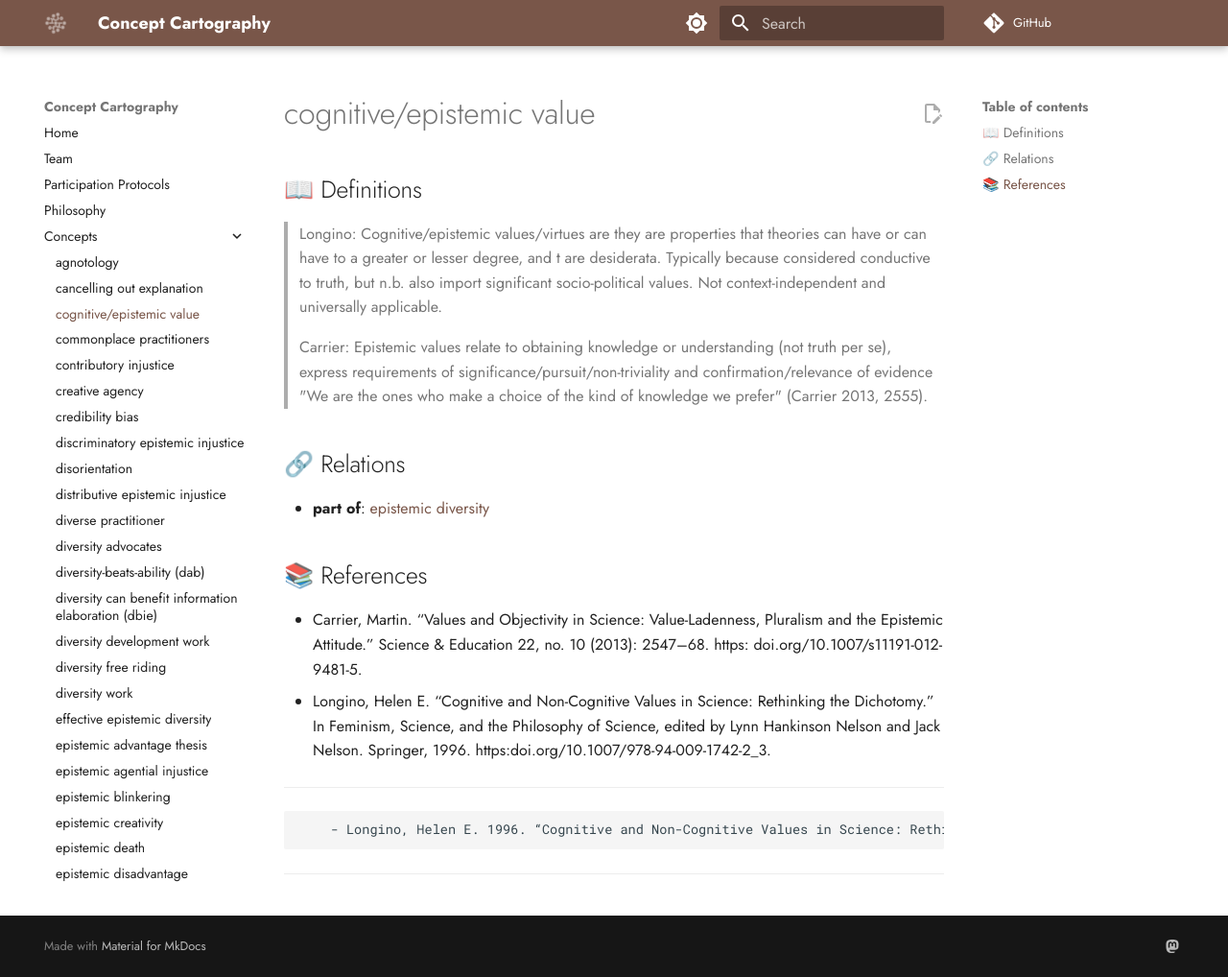
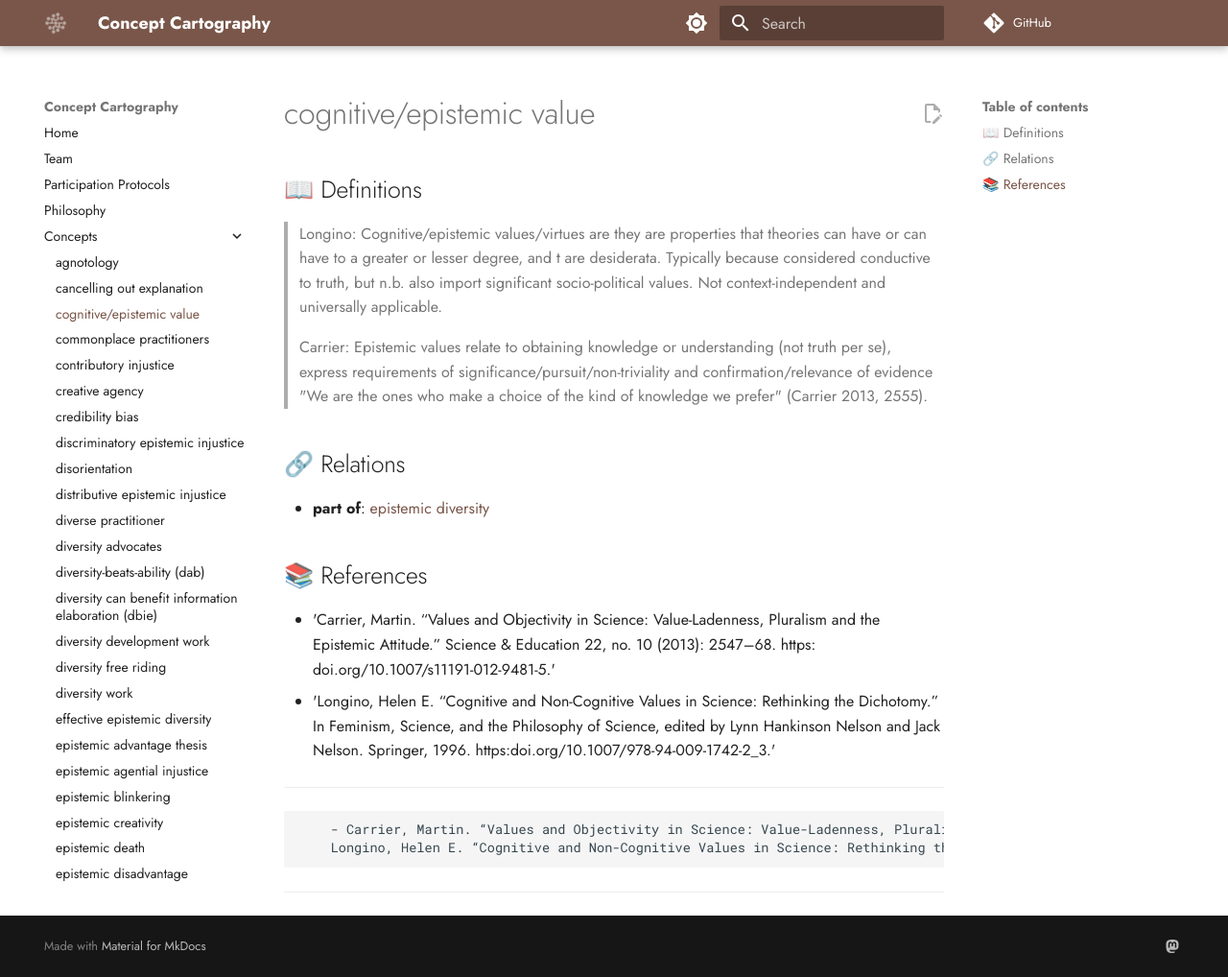
Before and after one commit to conceptcartography/conceptcartography, an MkDocs documentation site: the page built from docs/concepts/cognitive-epistemic-value.md, in a window 1280 px wide and 1018 px high. Shown: the whole window at 96% size. Built offline with MkDocs 1.6.1 and Material for MkDocs 9.7.7, drawn with Linux system fonts in a browser that asks for light colours; comment, search, counter and statistics services are not loaded; the version menu is left out.

Commit message:
Update cognitive-epistemic-value.md

```diff
--- a/docs/concepts/cognitive-epistemic-value.md
+++ b/docs/concepts/cognitive-epistemic-value.md
@@ -33,9 +33,9 @@ relations:
 
 ## 📚 References
 
-- Carrier, Martin. “Values and Objectivity in Science: Value-Ladenness, Pluralism and the Epistemic Attitude.” Science & Education 22, no. 10 (2013): 2547–68. https: doi.org/10.1007/s11191-012-9481-5.
-- Longino, Helen E. “Cognitive and Non-Cognitive Values in Science: Rethinking the Dichotomy.” In Feminism, Science, and the Philosophy of Science, edited by Lynn
-  Hankinson Nelson and Jack Nelson. Springer, 1996. https:doi.org/10.1007/978-94-009-1742-2_3.
+- 'Carrier, Martin. “Values and Objectivity in Science: Value-Ladenness, Pluralism and the Epistemic Attitude.” Science & Education 22, no. 10 (2013): 2547–68. https: doi.org/10.1007/s11191-012-9481-5.'
+- 'Longino, Helen E. “Cognitive and Non-Cognitive Values in Science: Rethinking the Dichotomy.” In Feminism, Science, and the Philosophy of Science, edited by Lynn
+  Hankinson Nelson and Jack Nelson. Springer, 1996. https:doi.org/10.1007/978-94-009-1742-2_3.'
 
 ---
 
@@ -54,7 +54,8 @@ relations:
                 crossorigin="anonymous"
                 async>
         </script>
-        - Longino, Helen E. 1996. “Cognitive and Non-Cognitive Values in Science: Rethinking the Dichotomy.” In Feminism, Science, and the Philosophy of Science, edited by Lynn Hankinson Nelson and Jack Nelson, 39–58. Dordrecht: Springer Netherlands. https: doi.org/10.1007/978-94-009-1742-2_3.
+        - Carrier, Martin. “Values and Objectivity in Science: Value-Ladenness, Pluralism and the Epistemic Attitude.” Science & Education 22, no. 10 (2013): 2547–68. https: doi.org/10.1007/s11191-012-9481-5.
+        Longino, Helen E. “Cognitive and Non-Cognitive Values in Science: Rethinking the Dichotomy.” In Feminism, Science, and the Philosophy of Science, edited by Lynn Hankinson Nelson and Jack Nelson. Springer, 1996. https:doi.org/10.1007/978-94-009-1742-2_3.
 
 ---
 
```
